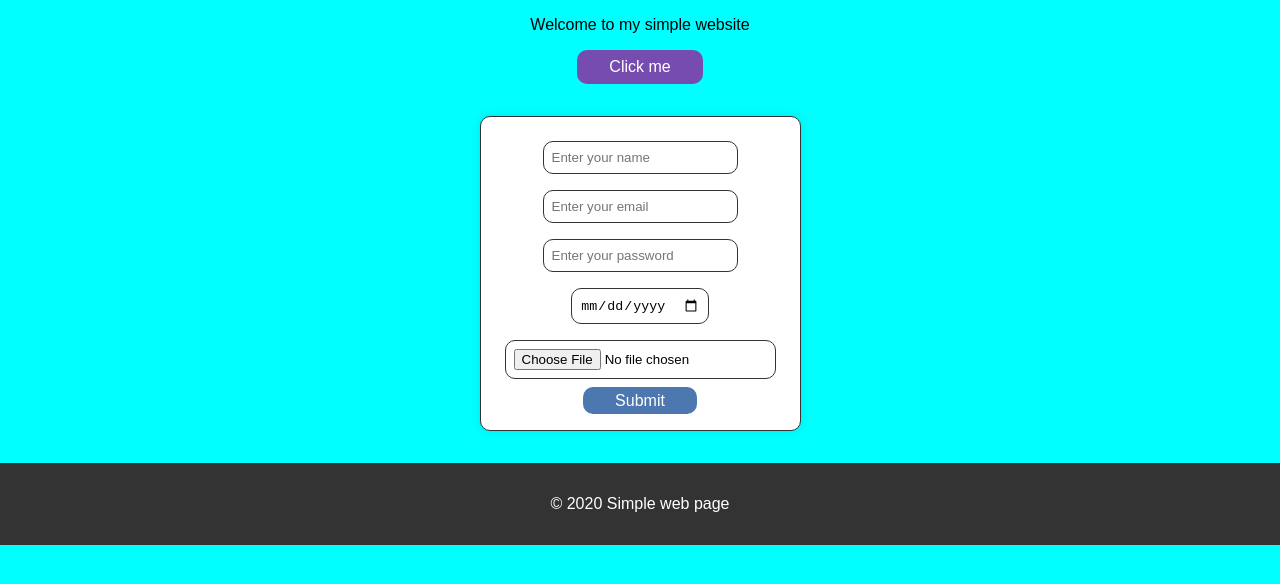
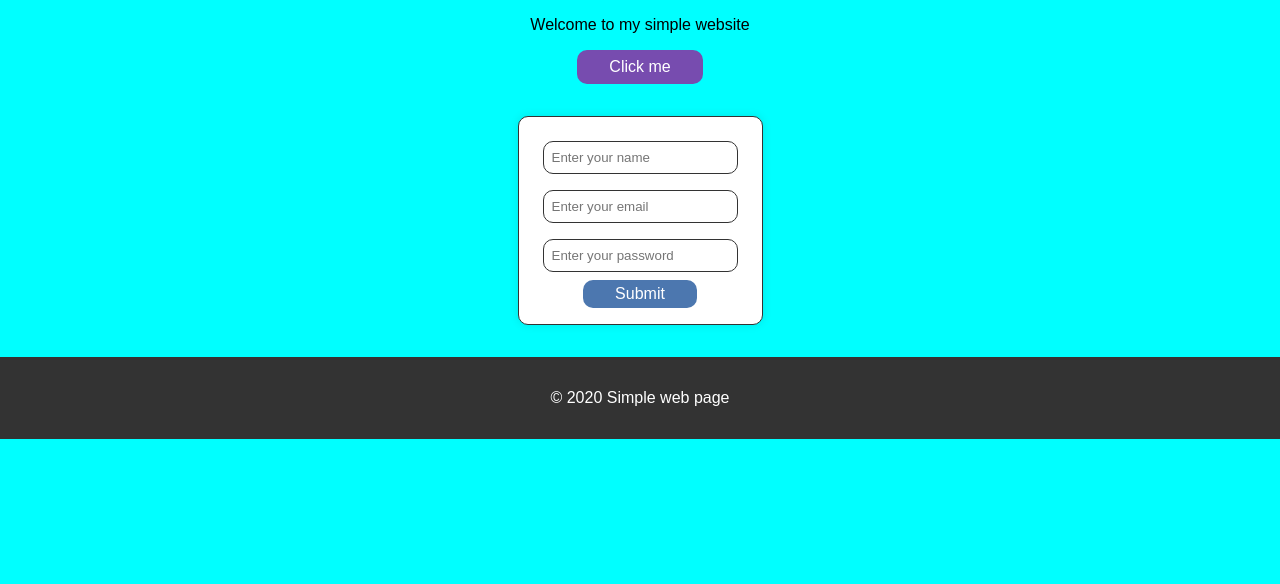
Before and after one commit to Titus-waititu/simple-web-page-assignment, a plain HTML site: page index.html in a window 1280 px wide. Shown: the part 108-692 px from the top of the page. Drawn offline with Linux system fonts and the light colour scheme.

Commit message:
added html and css files

```diff
--- a/index.html
+++ b/index.html
@@ -14,15 +14,13 @@
     <p>
         Welcome to my simple website
     </p>
-    <button id="click">
+    <button id="click" >
         Click me
     </button>
     <form action="">
         <input type="text" name="name" id="name" placeholder="Enter your name">
         <input type="email" name="email" id="email" placeholder="Enter your email">
         <input type="password" name="password" id="password" placeholder="Enter your password">
-        <input type="date" name="date" id="date">
-        <input type="file" name="file" id="file">
         <button type="submit" id="submit">Submit</button>
     </form>
    </div>
--- a/style.css
+++ b/style.css
@@ -2,6 +2,7 @@ body{
     background-color:cyan;
     font-family: Arial, sans-serif;
     margin: 0;
+    font-size: 1rem;
     padding: 0;
 }
 h1{
```
